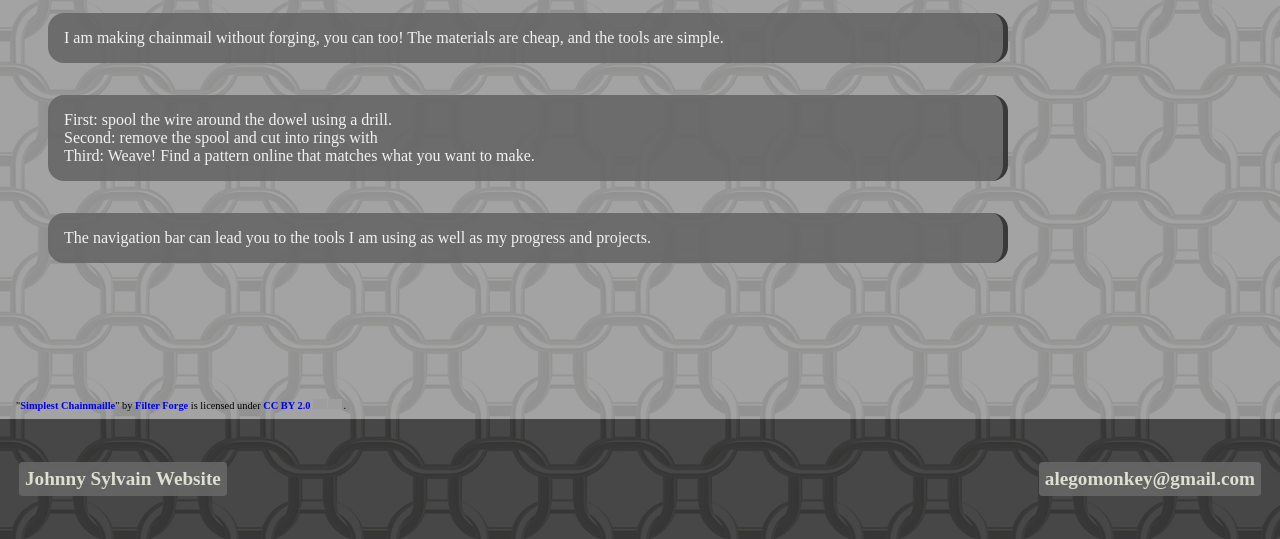
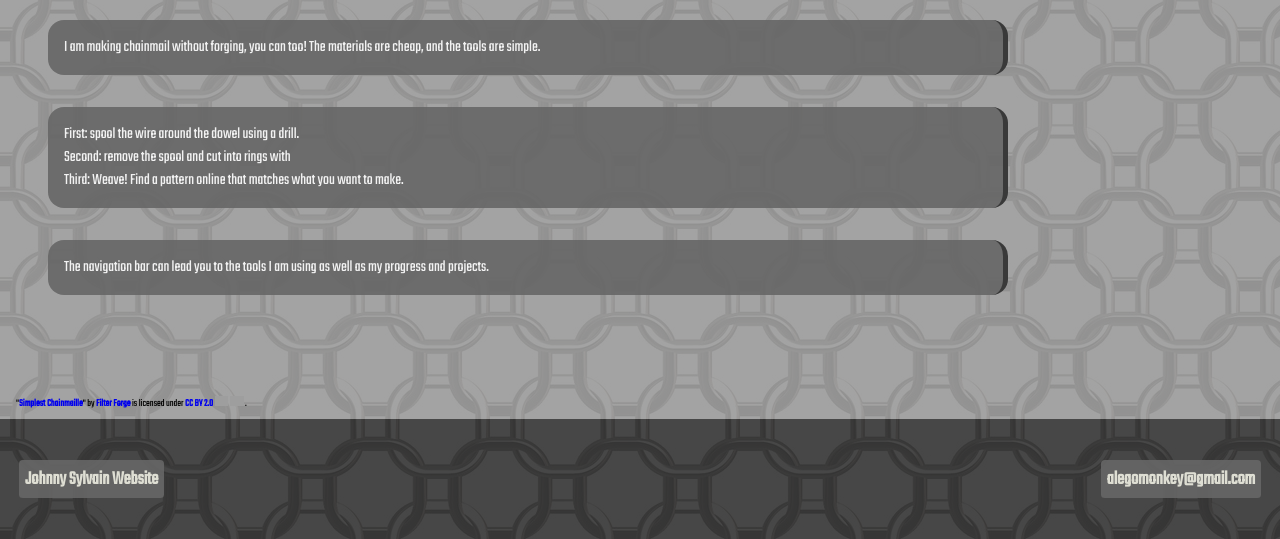
Before and after one commit to alegomonkey/Chainmail, a plain HTML site: page index.html in a window 1280 px wide. Shown: the part 261-800 px from the top of the page. Drawn offline with Linux system fonts and the light colour scheme; grey boxes are pictures that could not be loaded.

Commit message:
Custom Font

```diff
--- a/index.html
+++ b/index.html
@@ -7,6 +7,9 @@
   <title>My Web Page</title>
   <link rel="stylesheet" type="text/css" href="style.css">
   <script defer src="script.js"></script>
+  <link rel="preconnect" href="https://fonts.googleapis.com">
+  <link rel="preconnect" href="https://fonts.gstatic.com" crossorigin>
+  <link href="https://fonts.googleapis.com/css2?family=Teko&display=swap" rel="stylesheet">
 </head>
 
 <body>
--- a/style.css
+++ b/style.css
@@ -2,6 +2,7 @@
   margin: 0;
   padding: 0;
   box-sizing: border-box;
+  font-family: 'Teko', sans-serif;
 }
 
 :root {
```
